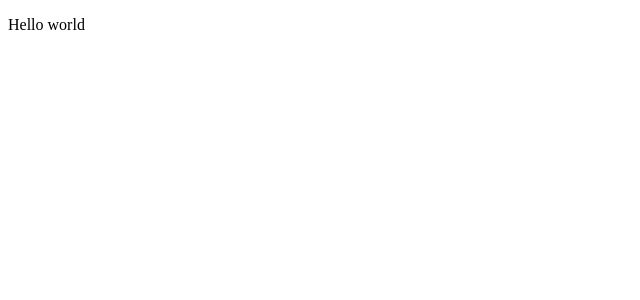
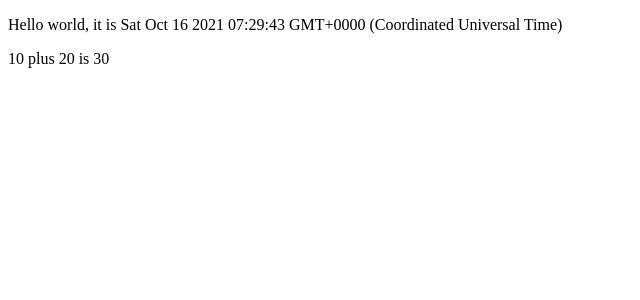
Before and after one commit to shantam-maheshwari/fullstackopen, a React (Create React App) app in the folder part1/: page / in a window 1280 px wide. Shown: the top 300 px of the page, without its empty margins (0-640 px from the left). Built offline with nearby package versions, Linux system fonts and the light colour scheme.

Commit message:
part1: example 3

```diff
--- a/part1/src/App.js
+++ b/part1/src/App.js
@@ -1,9 +1,15 @@
 import React from "react";
 const App = () => {
-  console.log("Hello from component");
+  const now = new Date();
+  const a = 10;
+  const b = 20;
+
   return (
     <div>
-      <p>Hello world</p>
+      <p>Hello world, it is {now.toString()}</p>
+      <p>
+        {a} plus {b} is {a + b}
+      </p>
     </div>
   );
 };
```
